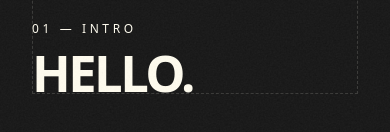
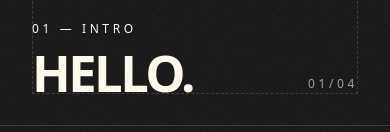
Before and after one commit to dot-jaypeg/portfolio, a React (Vite) app: page / in a window 390 px wide. Shown: the part 718-850 px from the top of the page. Built offline with nearby package versions, Linux system fonts and the light colour scheme; a web font is replaced by a local one.

Commit message:
Add fractional counter + progress bar to CinematicIntro
Scoped-down piece of the Le Mans Classic-style ask: a minimal "01/04"
counter and thin progress line grounding the pinned scroll sequence,
driven directly off ScrollTrigger's progress rather than React state
since it updates every scroll tick.

```diff
--- a/src/components/CinematicIntro.tsx
+++ b/src/components/CinematicIntro.tsx
@@ -28,9 +28,13 @@ const SCENES = [
   },
 ]
 
+const pad = (num: number) => String(num).padStart(2, '0')
+
 export function CinematicIntro() {
   const containerRef = useRef<HTMLDivElement>(null)
   const trackRef = useRef<HTMLDivElement>(null)
+  const progressRef = useRef<HTMLDivElement>(null)
+  const counterRef = useRef<HTMLSpanElement>(null)
 
   useEffect(() => {
     const ctx = gsap.context(() => {
@@ -51,6 +55,19 @@ export function CinematicIntro() {
           scrub: 1,
           pin: true,
           anticipatePin: 1,
+          onUpdate: (self) => {
+            // Driven straight off ScrollTrigger's own progress rather than
+            // React state -- this fires every scroll tick, so a re-render
+            // per frame would be wasteful; direct DOM writes match the
+            // quickTo pattern already used for the cursor elsewhere.
+            if (progressRef.current) {
+              progressRef.current.style.transform = `scaleX(${self.progress})`
+            }
+            if (counterRef.current) {
+              const index = Math.min(n - 1, Math.floor(self.progress * n))
+              counterRef.current.textContent = `${pad(index + 1)}/${pad(n)}`
+            }
+          },
         },
       })
 
@@ -169,6 +186,22 @@ export function CinematicIntro() {
           </div>
         ))}
       </div>
+
+      <div className="pointer-events-none absolute right-8 bottom-8 z-10 md:right-16 md:bottom-16">
+        <span
+          ref={counterRef}
+          className="font-body text-xs tracking-[0.3em] text-cream/60 tabular-nums"
+        >
+          01/{pad(SCENES.length)}
+        </span>
+      </div>
+      <div className="pointer-events-none absolute inset-x-0 bottom-0 z-10 h-px bg-cream/15">
+        <div
+          ref={progressRef}
+          className="h-full w-full origin-left bg-cream"
+          style={{ transform: 'scaleX(0)' }}
+        />
+      </div>
     </section>
   )
 }
```
